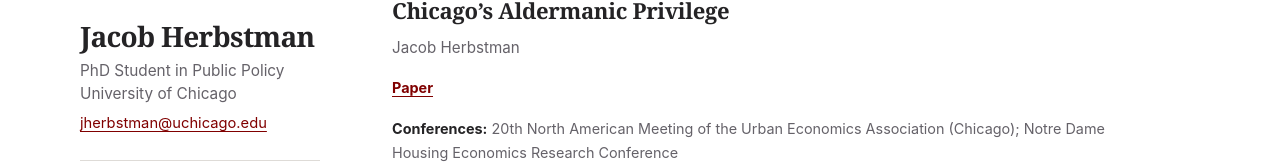
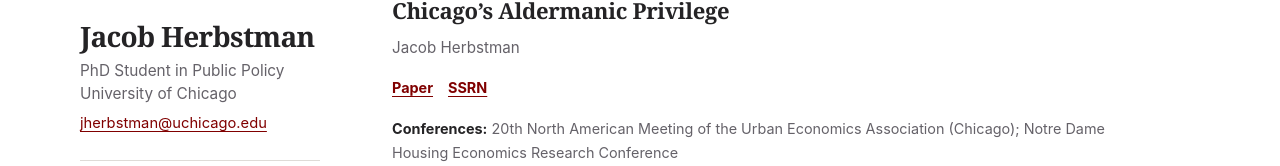
Before and after one commit to JacobHerbstman/jacobherbstman.github.io, a plain HTML site: page research.html in a window 1280 px wide. Shown: the part 326-492 px from the top of the page. Drawn offline with Linux system fonts and the light colour scheme.

Commit message:
Link aldermanic privilege paper on SSRN

```diff
--- a/research.html
+++ b/research.html
@@ -62,6 +62,7 @@
             <p class="authors">Jacob Herbstman</p>
             <div class="paper-links">
               <a href="files/Aldermanic_Privilege.pdf?v=f543627">Paper</a>
+              <a href="https://papers.ssrn.com/sol3/papers.cfm?abstract_id=7589942">SSRN</a>
             </div>
             <p class="conference-list">
               <span>Conferences:</span>
```
